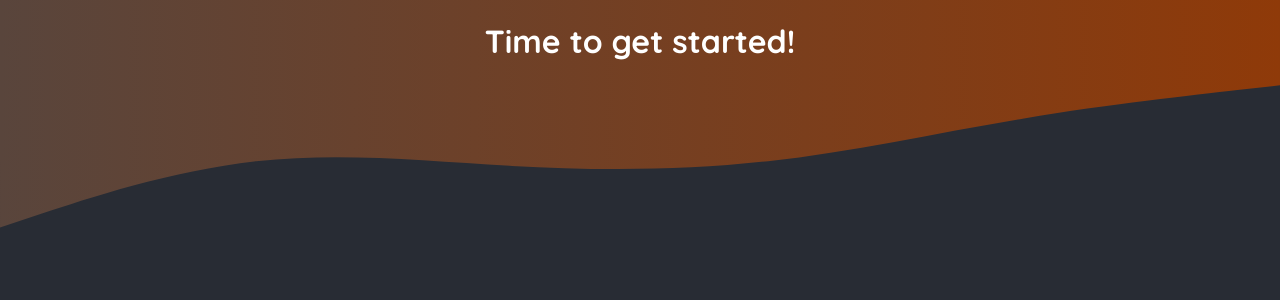
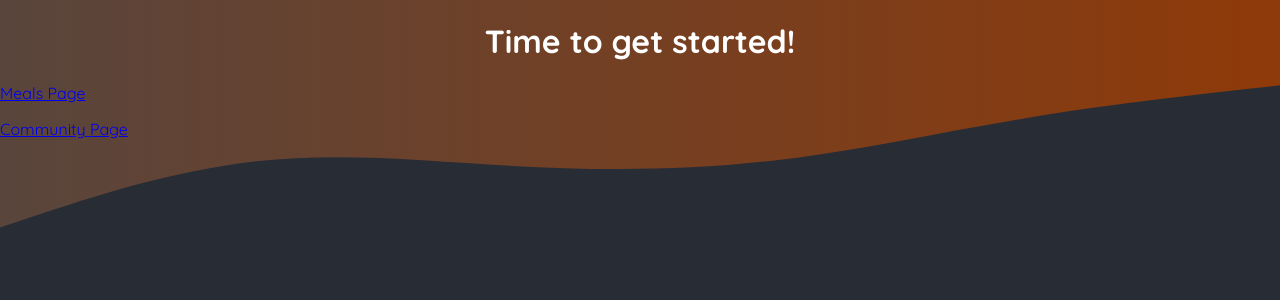
Before and after one commit to Nikhil98765/Next-js-foodies-project, a Next.js app: page / in a window 1280 px wide. Shown: the top 300 px of the page. Built offline with nearby package versions, Linux system fonts and the light colour scheme.

Commit message:
Refactor Home component layout; streamline heading and link structure

```diff
--- a/app/page.js
+++ b/app/page.js
@@ -1,9 +1,15 @@
+import Link from "next/link";
+
 export default function Home() {
   return (
     <main>
-      <h1>
-        Time to get started!
-      </h1>
+      <h1>Time to get started!</h1>
+      <p>
+        <Link href="/meals">Meals Page</Link>
+      </p>
+      <p>
+        <Link href="/community">Community Page</Link>
+      </p>
     </main>
   );
 }
```
